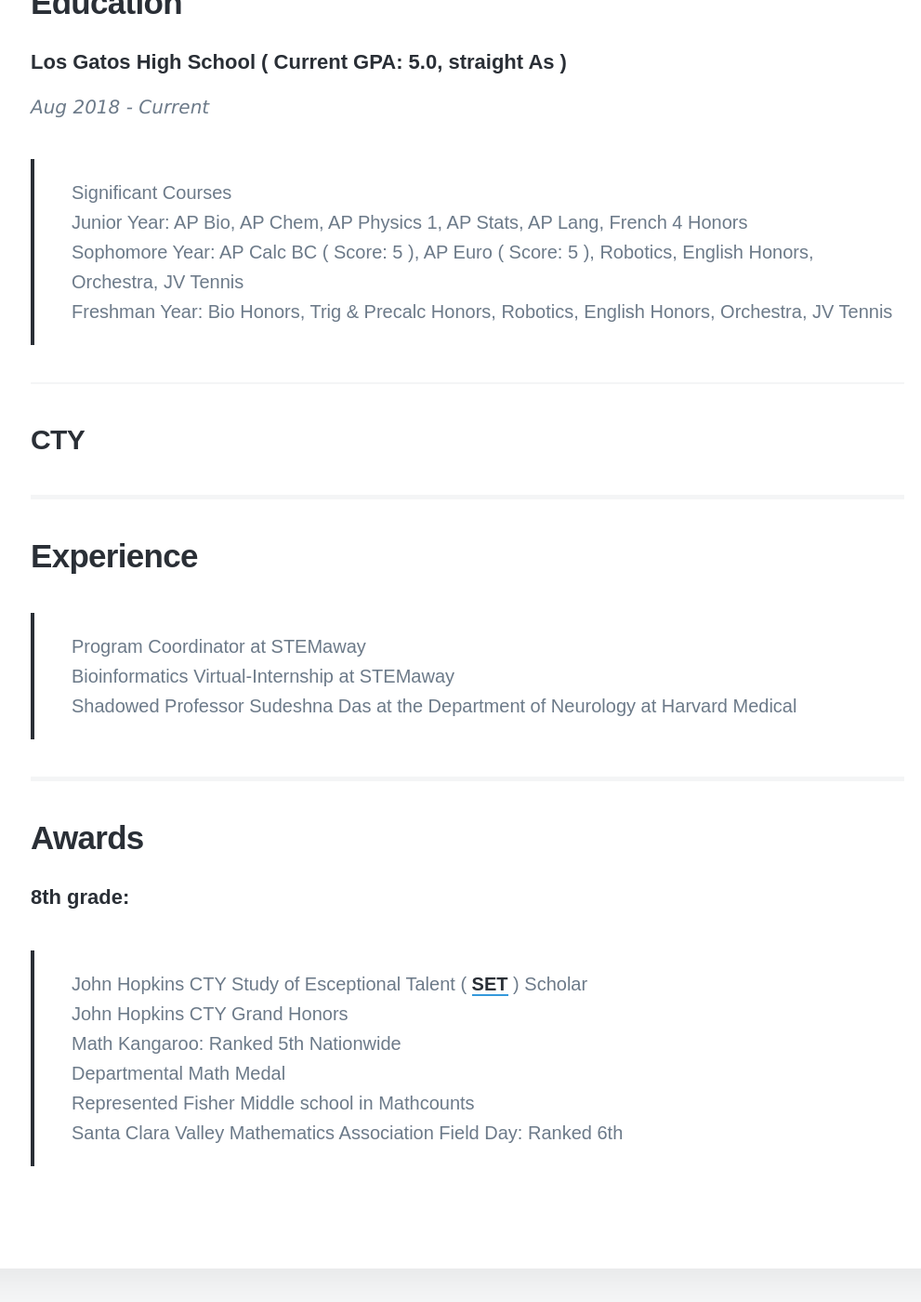
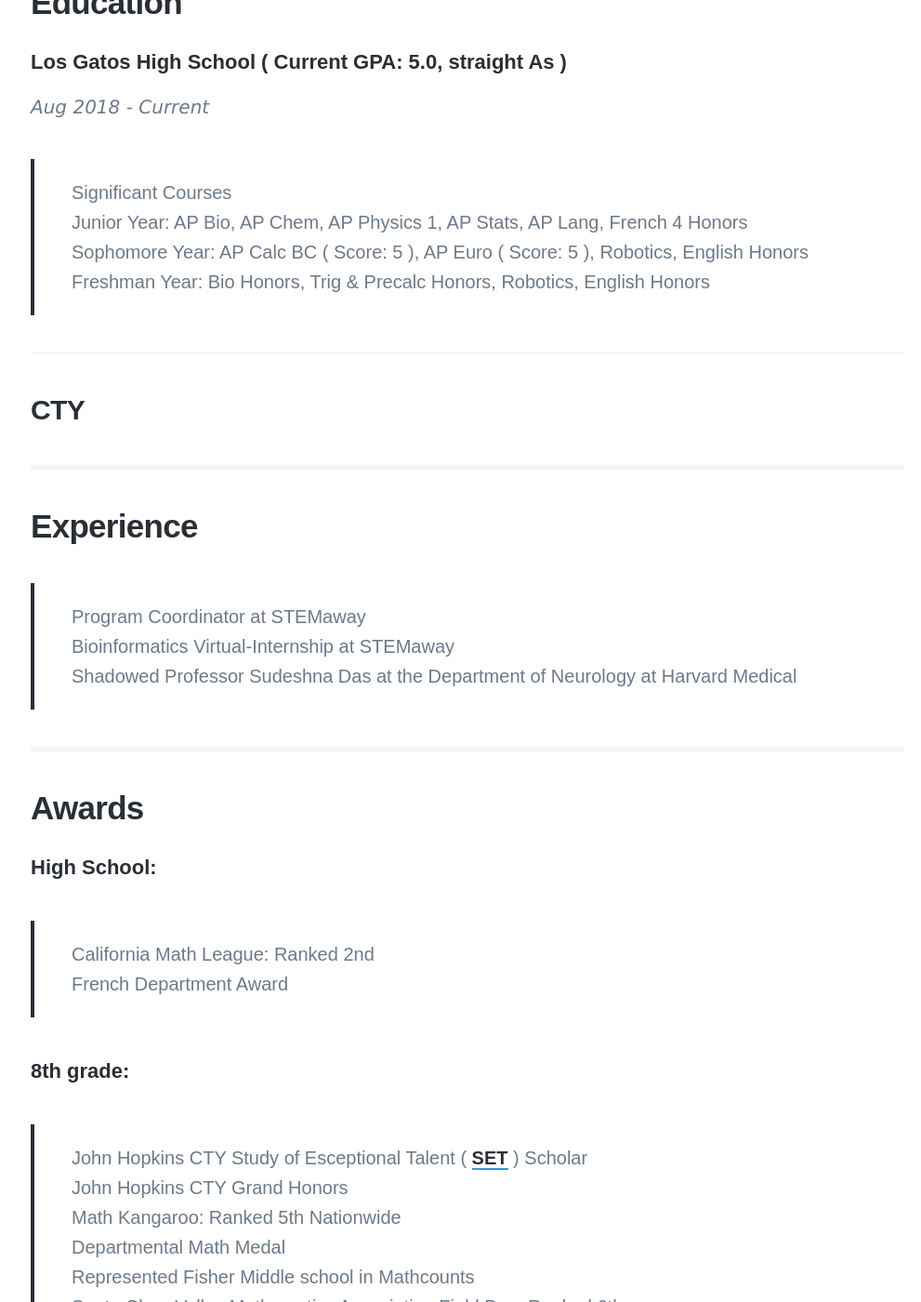
Before and after one commit to disha-22/disha-22.github.io, a Jekyll site: the page built from _pages/Resume.md, in a window 1280 px wide and 1400 px high, scrolled down 594 px. Shown: the whole window at 93% size, without its empty margins (137-1128 px from the left). Built offline with Jekyll 4.4.1, drawn with Linux system fonts in a browser that asks for light colours; nearby versions of some CDN libraries; some web fonts are replaced.

Commit message:
Update Resume.md

```diff
--- a/_pages/Resume.md
+++ b/_pages/Resume.md
@@ -10,8 +10,8 @@
   <p style="font-family:verdana; font-size:20px"><em class="date">Aug 2018 - Current</em></p>
 >Significant Courses <br>
 Junior Year: AP Bio, AP Chem, AP Physics 1, AP Stats, AP Lang, French 4 Honors <br>
-Sophomore Year: AP Calc BC ( Score: 5 ), AP Euro ( Score: 5 ), Robotics, English Honors, Orchestra, JV Tennis <br>
-Freshman Year: Bio Honors, Trig & Precalc Honors, Robotics, English Honors, Orchestra, JV Tennis
+Sophomore Year: AP Calc BC ( Score: 5 ), AP Euro ( Score: 5 ), Robotics, English Honors<br>
+Freshman Year: Bio Honors, Trig & Precalc Honors, Robotics, English Honors
 
 <hr>
 
@@ -28,7 +28,9 @@
 <hr style="height:5px;color:black">
 
 <h2>Awards</h2>
-
+<h4> High School: </h4>
+> California Math League: Ranked 2nd
+<br> French Department Award
 <h4> 8th grade: </h4>
 > John Hopkins CTY Study of Esceptional Talent ( <a href="https://cty.jhu.edu/set/">SET</a> ) Scholar
 <br> John Hopkins CTY Grand Honors
```
